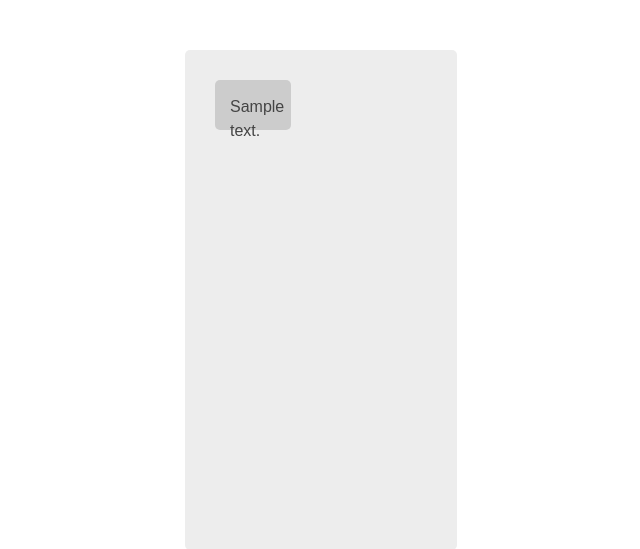
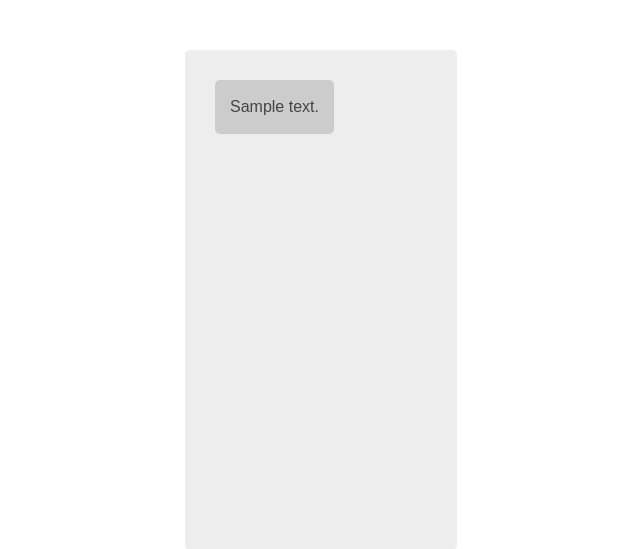
Before and after one commit to dinuka1998/tailor-pos-system, a PHP site: page /tailor/Employee/MessagesIndex.php in a window 1280 px wide. Shown: the part 157-706 px from the top of the page, without its empty margins (455-1095 px from the left). Run offline with PHP 8.4, Linux system fonts and the light colour scheme; tables that the repository leaves empty or names only in its code hold one stand-in row (values such as "Sample post"); some libraries are stand-ins or nearby versions.

Commit message:
message style

```diff
--- a/Employee/MessagesIndex.php
+++ b/Employee/MessagesIndex.php
@@ -22,6 +22,7 @@ body {
   font-size: 10px;
 }
 .message-body{
+
   margin-left: 600px;
 }
 textarea {
@@ -50,11 +51,15 @@ input[type=submit]:hover {
 }
 .message-card{
   background-color: #ccc;
-  width: 30%;
-  height: 50px;
+    width: fit-content;
+    height: fit-content;
     padding: 15px;
     margin: 20px;
     border-radius: 5px;
+    max-width: 90%;
+}
+
+.message-text{
 }
 .message-model{
   background-color: #ededed;
@@ -65,6 +70,8 @@ input[type=submit]:hover {
     margin-bottom: 20px;
     margin-top: 50px;
     border-radius: 5px;
+    overflow-y: scroll;
+    overflow-x: clip;
 }
 .messeage-box{
   margin-left: 40px;
@@ -93,7 +100,7 @@ input[type=submit]:hover {
   while($row = $MessegeBody->fetch(PDO::FETCH_ASSOC)) {
     ?>
     <div class='message-card'>
-      <?php echo($row["body"]); ?>
+       <span class='message-text'><?php echo($row["body"]); ?> </span>
     </div>
   <?php
   }
```
Lines whose indentation alone changed are shown as unchanged.
